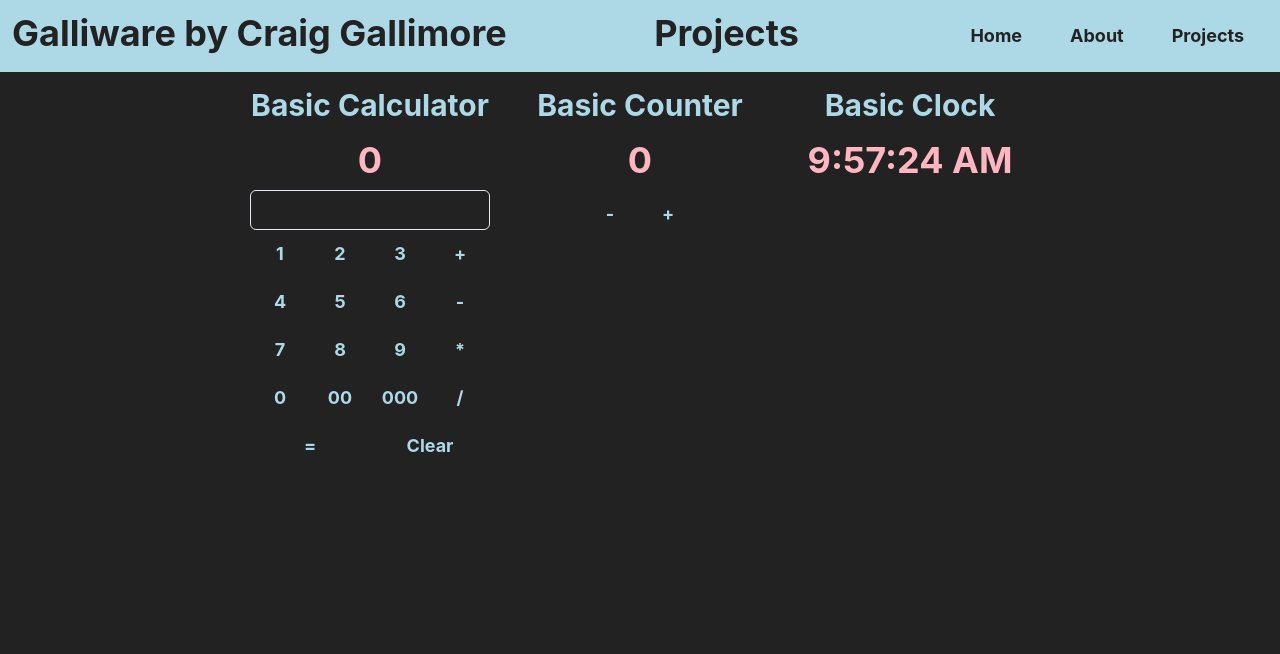
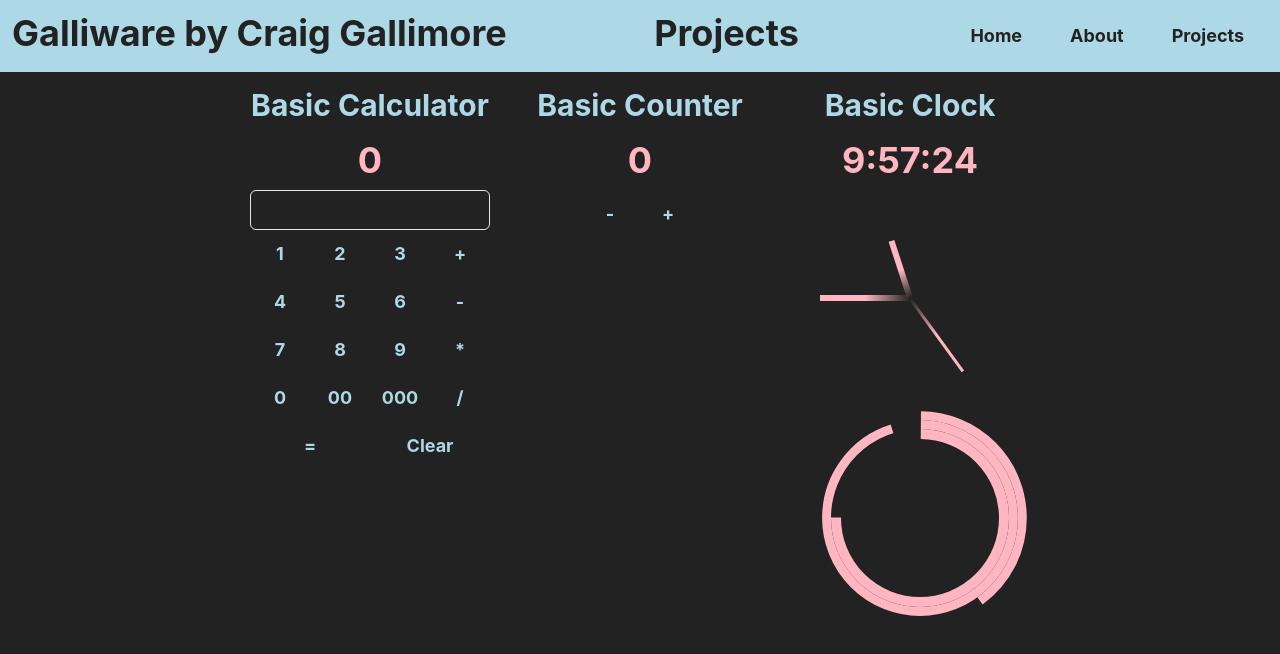
Before and after one commit to GalliWare/react-profile-website, a Next.js app: page /projects in a window 1280 px wide. Shown: the top 654 px of the page. Built offline with nearby package versions, Linux system fonts and the light colour scheme.

Commit message:
Changed the state updates for the time, added two different types of visual clocks

```diff
--- a/src/components/Clock.js
+++ b/src/components/Clock.js
@@ -1,20 +1,79 @@
-import { Box, Heading } from "@chakra-ui/react"
+import { Box, Heading, Circle, Square, CircularProgress } from "@chakra-ui/react"
 import React, { useState, useEffect } from "react"
 
 function Clock() {
-  const [time, setTime] = useState('')
+  const [hour, setHour] = useState()
+  const [minute, setMinute] = useState()
+  const [second, setSecond] = useState()
   useEffect(() => {
-    let timeUpdate = setInterval(() => {
-      setTime(new Date().toLocaleTimeString())
+    let clockUpdate = setInterval(() => {
+      let hour = new Date().getHours()
+      let minute = new Date().getMinutes()
+      let seconds = new Date().getSeconds()
+      setHour(hour)
+      setMinute(minute)
+      setSecond(seconds)
     }, 1000)
 
-    return () => clearInterval(timeUpdate)
+    return () => clearInterval(clockUpdate)
   })
 
   return (
     <Box height="50px" width="250px" padding="5px" align="center" margin="10px">
       <Heading size="lg" marginBottom={4}>Basic Clock </Heading>
-      <Heading color="lightpink" marginBottom={4}>{time}</Heading>
+      <Heading color="lightpink" marginBottom={4}>{(hour + ":" + minute + ":" + second)}</Heading>
+      <Circle size="200px">
+        <Square
+          width="180px"
+          height="6px"
+          bgGradient="linear(to-l, lightpink,lightpink ,transparent, transparent , transparent)"
+          position="fixed"
+          transform={"rotate(" + ((hour * 30) - 90) + "deg)"}
+        />
+        <Square
+          width="120px"
+          height="6px"
+          bgGradient="linear(to-l, lightpink, lightpink, transparent, transparent , transparent)"
+          position="fixed"
+          transform={"rotate(" + ((minute * 6) - 90) + "deg)"}
+        />
+        <Square
+          width="180px"
+          height="3px"
+          bgGradient="linear(to-l, lightpink, lightpink, transparent, transparent , transparent)"
+          position="fixed"
+          transform={"rotate(" + ((second * 6) - 90) + "deg)"}
+        />
+      </Circle>
+      <Box>
+        <CircularProgress
+          size="240px"
+          thickness="5px"
+          trackColor="#222222"
+          color="lightpink"
+          value={((second / 60) * 100)}
+          position="fixed"
+        />
+        <CircularProgress
+          marginLeft="10px"
+          marginTop="10px"
+          size="220px"
+          thickness="5px"
+          trackColor="#222222"
+          color="lightpink"
+          value={((minute / 60) * 100)}
+          position="fixed"
+        />
+        <CircularProgress
+          marginLeft="20px"
+          marginTop="20px"
+          size="200px"
+          thickness="5px"
+          trackColor="#222222"
+          color="lightpink"
+          value={(hour / 12) * 100}
+        />
+      </Box>
     </Box >
   )
 }
```
